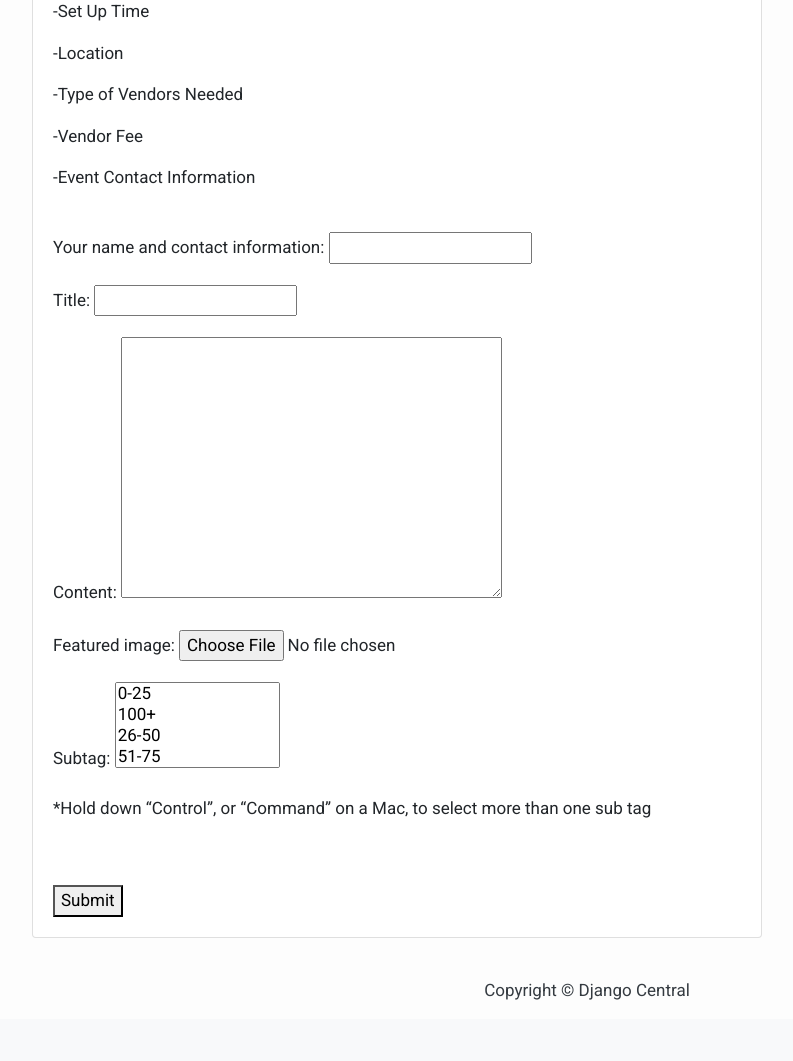
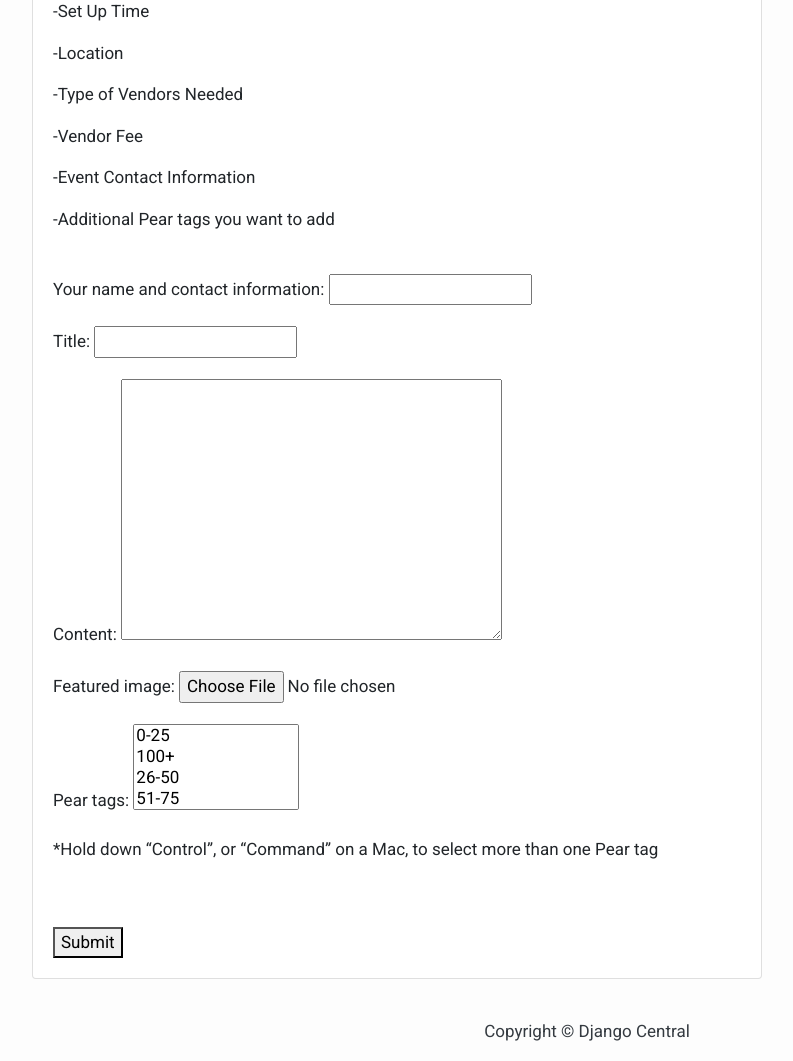
Before and after one commit to fruitscented/pearfectmarket, a Django app: page /contact in a window 1280 px wide. Shown: the part 476-1537 px from the top of the page, without its empty margins (53-846 px from the left). Before the commit the page ends 1476 px from the top, so only its background shows below. Run offline with Django 4.2, Linux system fonts and the light colour scheme; data comes from the database, SQL or seed files in the repository; some libraries are stand-ins or nearby versions.

Commit message:
renamed sub tag for clarity in form

```diff
--- a/eventblog/models.py
+++ b/eventblog/models.py
@@ -39,7 +39,7 @@ class Contact(models.Model):
     featured_image = models.ImageField(upload_to="images/", default='', null=True, blank=True)
 
     # Define relations
-    subtag = models.ManyToManyField(Subtag)
+    pear_tags = models.ManyToManyField(Subtag)
 
     def __str__(self):
         return self.title
--- a/eventblog/templates/contact.html
+++ b/eventblog/templates/contact.html
@@ -34,11 +34,12 @@
     <p>-Type of Vendors Needed</p>
     <p>-Vendor Fee</p>
     <p>-Event Contact Information</p>
+                    <p>-Additional Pear tags you want to add</p>
                     <br>
                     <form method="post" enctype="multipart/form-data">
                         {% csrf_token %}
                         {{ form.as_p }}
-                        <p>*Hold down “Control”, or “Command” on a Mac, to select more than one sub tag</p>
+                        <p>*Hold down “Control”, or “Command” on a Mac, to select more than one Pear tag</p>
                         <button class="button is-success is-fullwidth is-medium mt-5"
                                 type="submit">Submit
                         </button>
```
Also changed, not shown: db.sqlite3, eventblog/migrations/0020_rename_subtag_contact_pear_tag.py (added), eventblog/migrations/0021_rename_pear_tag_contact_pear_tags.py (added).
